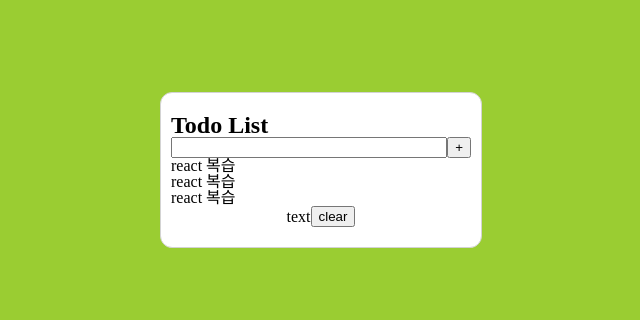
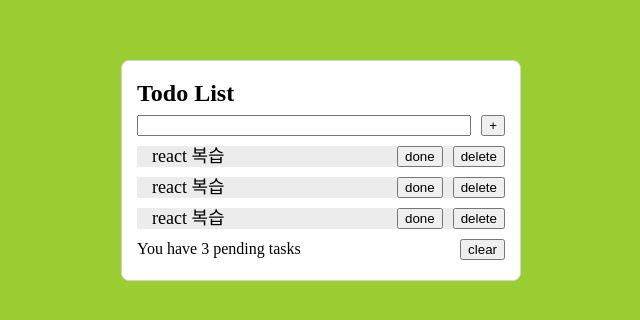
Before and after one commit to seongEun95/react-lesson, a React (Create React App) app: page /todoList in a window 1280 px wide. Shown: the part 230-550 px from the top of the page, without its empty margins (319-959 px from the left). Built offline with nearby package versions, Linux system fonts and the light colour scheme.

Commit message:
Todolist CSS

```diff
--- a/src/components/Todo.tsx
+++ b/src/components/Todo.tsx
@@ -12,10 +12,28 @@ export default function Todo({ id, text, done }: TodoProps) {
   return (
     <div css={TodoCss}>
       <div css={textCss}>{text}</div>
+      <div css={buttonWrapperCss}>
+        <button>done</button>
+        <button>delete</button>
+      </div>
     </div>
   );
 }
 
-const TodoCss = css``;
+const TodoCss = css`
+  display: flex;
+  justify-content: space-between;
+  align-items: center;
+  width: 100%;
+  background-color: #edecec;
+`;
 
-const textCss = css``;
+const textCss = css`
+  margin-left: 15px;
+  font-size: 18px;
+`;
+
+const buttonWrapperCss = css`
+  display: flex;
+  gap: 10px;
+`;
--- a/src/page/TodoListPage.tsx
+++ b/src/page/TodoListPage.tsx
@@ -58,7 +58,7 @@ export default function TodoListPage() {
           </div>
         </div>
         <div css={footerCss}>
-          <div>text</div>
+          <div>{`You have ${list.length} pending tasks`}</div>
           <button>clear</button>
         </div>
       </div>
@@ -79,12 +79,13 @@ const containerCss = css`
   display: flex;
   flex-direction: column;
   align-items: center;
-  width: 300px;
-  padding: 20px 10px;
+  gap: 10px;
+  width: 400px;
+  padding: 20px 15px;
 
   background-color: white;
   border: 1px solid lightgrey;
-  border-radius: 12px;
+  border-radius: 8px;
 `;
 
 const headerCss = css`
@@ -97,13 +98,24 @@ const headerCss = css`
 `;
 
 const bodyCss = css`
+  display: flex;
+  flex-direction: column;
+  align-items: center;
+  gap: 10px;
   width: 100%;
 `;
 
-const todoListWrapperCss = css``;
+const todoListWrapperCss = css`
+  display: flex;
+  flex-direction: column;
+  align-items: center;
+  gap: 10px;
+  width: 100%;
+`;
 
 const inputWrapperCss = css`
   display: flex;
+  gap: 10px;
   width: 100%;
 `;
 
@@ -112,6 +124,8 @@ const inputCss = css`
 `;
 
 const footerCss = css`
+  width: 100%;
   display: flex;
+  justify-content: space-between;
   align-items: center;
 `;
--- a/src/style/global.css
+++ b/src/style/global.css
@@ -0,0 +1,3 @@
+* {
+  box-sizing: border-box;
+}
```
